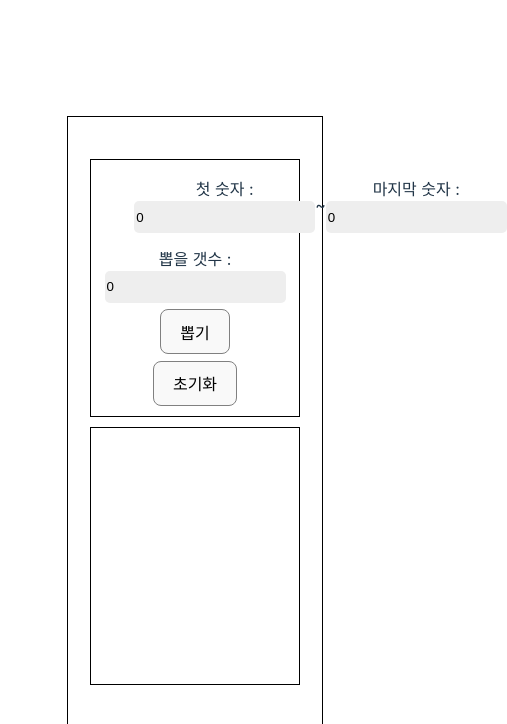
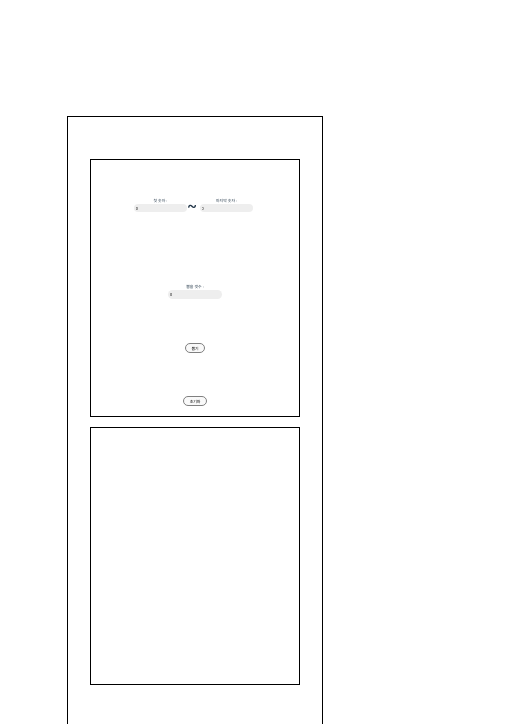
Before and after one commit to lapmu/Toy_Random_number, a React (Vite) app: page / in a window 390 px wide. Shown: the top 724 px of the page, 507 px wide, since content can reach past the window. Built offline with nearby package versions, Linux system fonts and the light colour scheme.

Commit message:
[feat] 어느정도 반응형구현, 결과창 스크롤 추가

```diff
--- a/index.html
+++ b/index.html
@@ -4,7 +4,7 @@
     <meta charset="UTF-8" />
     <link rel="icon" type="image/svg+xml" href="/vite.svg" />
     <meta name="viewport" content="width=device-width, initial-scale=1.0" />
-    <title>Vite + React + TS</title>
+    <title>Selet Random Nunber</title>
   </head>
   <body>
     <div id="root"></div>
--- a/src/App.tsx
+++ b/src/App.tsx
@@ -103,7 +103,7 @@ function App() {
           </NumberRange>
           <InputWapperBox>
             <label>
-              {`뽑을 갯수 : `}{' '}
+              {`뽑을 갯수 : `}
               <input onChange={handleChangeSelectNumber} value={selectNumber} />
             </label>
           </InputWapperBox>
@@ -141,6 +141,7 @@ const InputWapper = styled(Body)`
 `;
 
 const ResultWapper = styled(InputWapper)`
+  overflow: auto;
   justify-content: flex-start;
   height: 40%;
   margin: 0;
@@ -159,8 +160,13 @@ const InputWapperBox = styled.div`
   justify-content: center;
   align-items: center;
 
+  label {
+    font-size: 1vw;
+  }
+
   input {
-    height: 30px;
+    font-size: 1vw;
+    padding: 3%;
     border: none;
     border-radius: 5px;
     background-color: #eeeeee;
@@ -168,5 +174,7 @@ const InputWapperBox = styled.div`
 `;
 
 const SelectButton = styled.button`
+  font-size: 1vw;
+  padding: 0.5% 3%;
   border: 1px solid gray;
 `;
```
